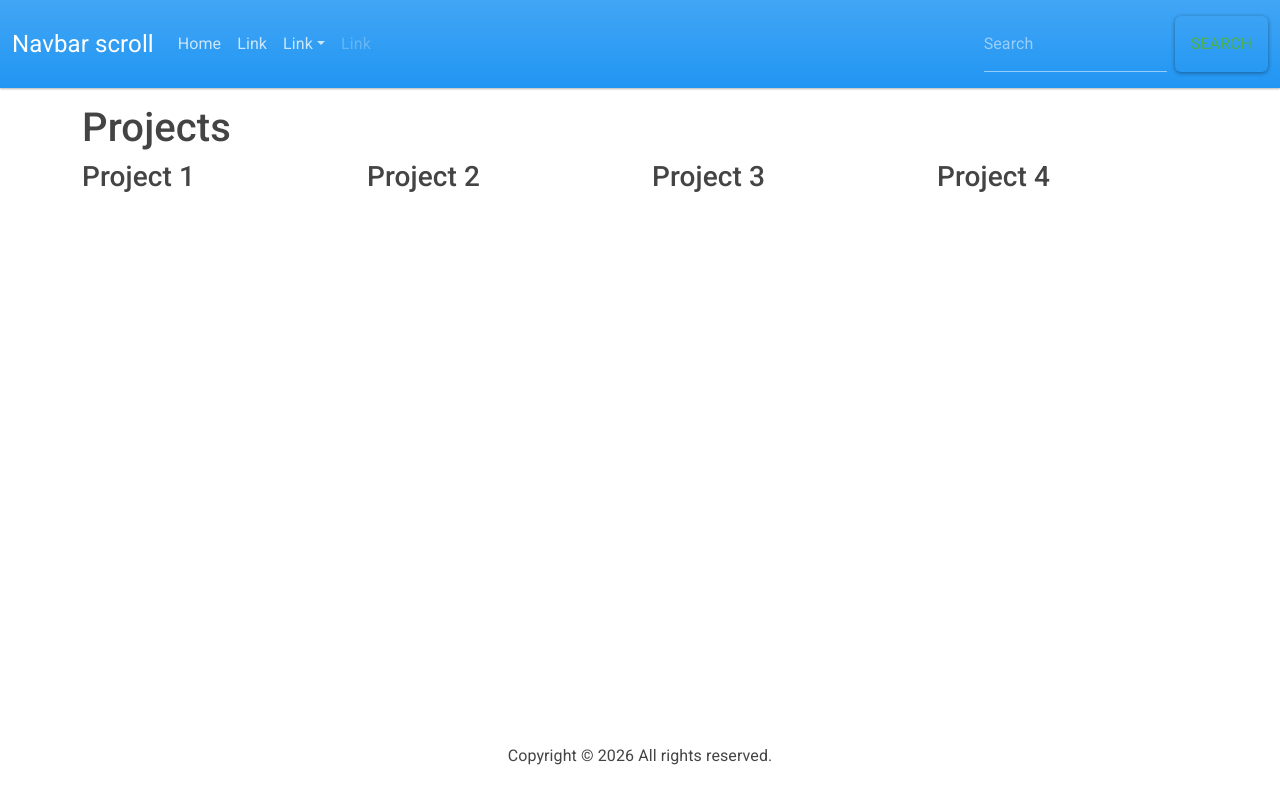
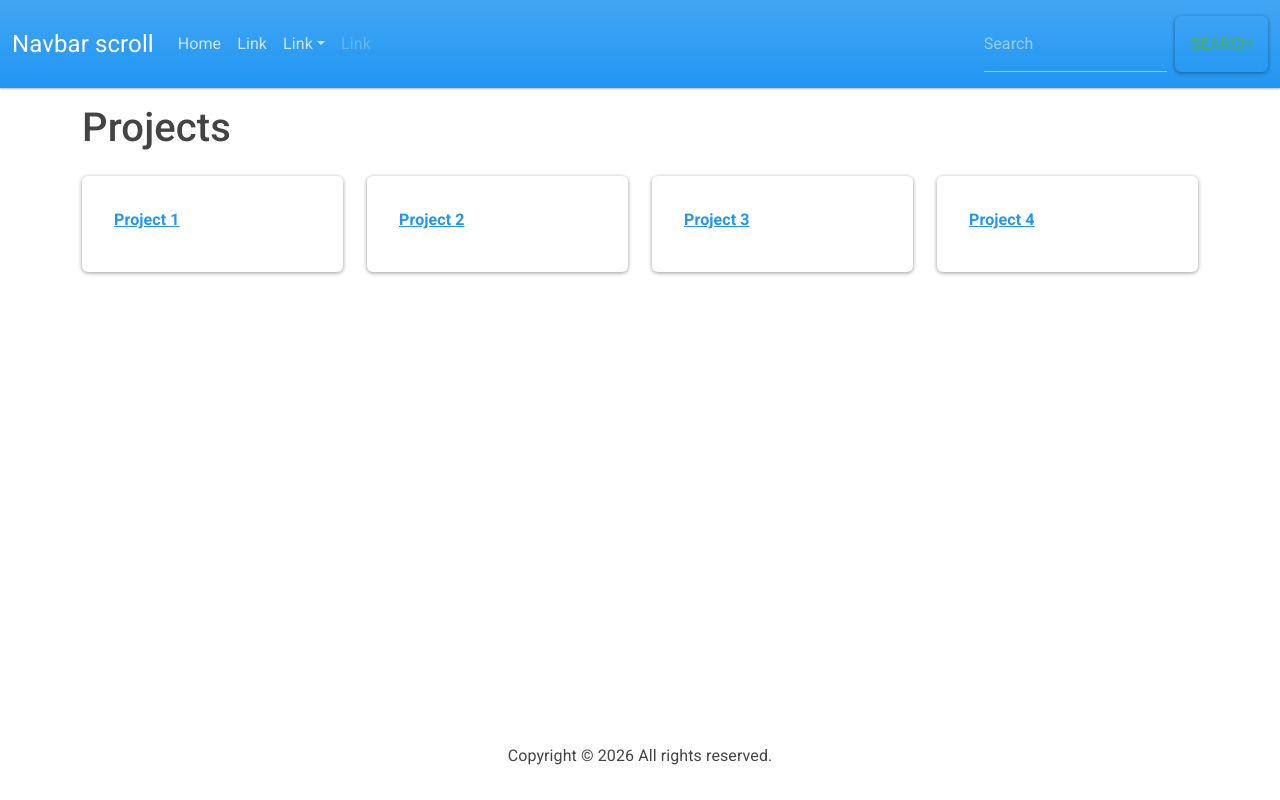
Before and after one commit to Nibe-Git-Hub/quiz4_frontend, a React (Create React App) app in the folder frontend/: page / in a window 1280 px wide. Built offline with nearby package versions, Linux system fonts and the light colour scheme.

Commit message:
feat: Project Card List

```diff
--- a/frontend/src/components/Project.jsx
+++ b/frontend/src/components/Project.jsx
@@ -0,0 +1,19 @@
+import { Card } from 'react-bootstrap'
+
+function Project({ project }) {
+  return (
+    <Card className='my-3 p-3 rounded'>
+        <a href={`/project/${project._id}`}></a>
+
+        <Card.Body>
+            <a href={`/project/${project._id}`}>
+            <Card.Title as='div'>
+                <strong>{project.name}</strong>
+            </Card.Title>
+            </a>
+        </Card.Body>
+    </Card>
+  )
+}
+
+export default Project
--- a/frontend/src/screens/HomeScreen.jsx
+++ b/frontend/src/screens/HomeScreen.jsx
@@ -1,4 +1,5 @@
 import { Row, Col } from 'react-bootstrap'
+import Project from '../components/Project'
 
 function HomeScreen() {
   const projects = [
@@ -14,7 +15,7 @@ function HomeScreen() {
       <Row>
         {projects.map(project=> (
           <Col key={project._id} sm={12} md={6} lg={4} xl={3}>
-            <h3>{project.name}</h3>
+            <Project project={project} />
           </Col>
         ))}
       </Row>
```
